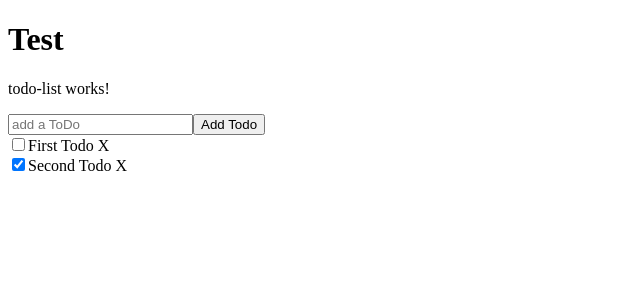
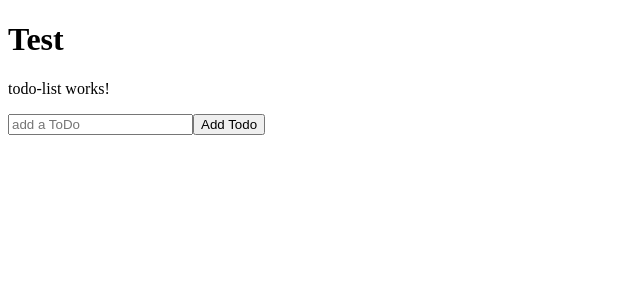
Before and after one commit to checkmyprojects/todolist, an Angular app: page / in a window 1280 px wide. Shown: the top 300 px of the page, without its empty margins (0-640 px from the left). Built offline with nearby package versions, Linux system fonts and the light colour scheme.

Commit message:
fix push to array if undefined

```diff
--- a/src/app/models/Todo.ts
+++ b/src/app/models/Todo.ts
@@ -1,5 +1,5 @@
 export class Todo{
-    id: number;
+    //id: number;
     name: string;
     completed: boolean;
 
--- a/src/app/todo-list/todo-list.component.ts
+++ b/src/app/todo-list/todo-list.component.ts
@@ -28,10 +28,23 @@ export class TodoListComponent implements OnInit {
     if(this.inputTodo.trim().length === 0){
       return;
     }
-    this.todos.push({
-      'id': this.idForTodo,
-      'name': this.inputTodo,
-      'completed': false});
+
+    if (Array.isArray(this.todos)) {
+      this.todos.push({
+        //'id': this.idForTodo,
+        'name': this.inputTodo,
+        'completed': false});
+    }else if(!Array.isArray(this.todos)){
+      this.todos = [
+        {
+          //id:1,
+          'name': this.inputTodo,
+          'completed': false
+        }
+      ]
+    }
+
+
 
     this.inputTodo = '';
     this.idForTodo++;
@@ -56,19 +69,19 @@ export class TodoListComponent implements OnInit {
   constructor() { }
 
   ngOnInit(): void {
-    this.todos = [
-      {
-        id:1,
-        name: "First Todo",
-        completed: false
-      },
-      {
-        id:2,
-        name: "Second Todo",
-        completed: true
-      }
+    // this.todos = [
+    //   {
+    //     //id:1,
+    //     name: "First Todo",
+    //     completed: false
+    //   },
+    //   {
+    //     //id:2,
+    //     name: "Second Todo",
+    //     completed: true
+    //   }
 
-    ];
+    // ];
   }
 
 }
```
